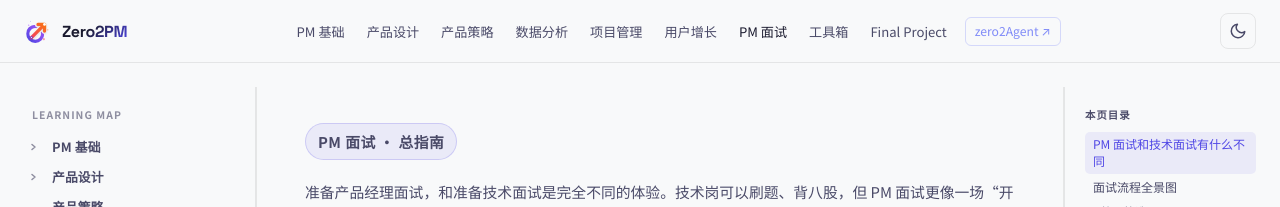
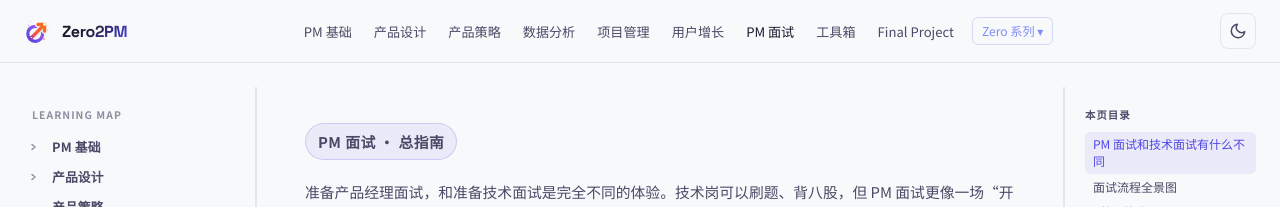
Before and after one commit to ranxi2001/zero2PM, a Jekyll site: the page built from learn-pm-interview/01-interview-guide/index.md, in a window 1280 px wide. Shown: the top 207 px of the page. Built offline with Jekyll 4.4.1, drawn with Linux system fonts in a browser that asks for light colours; comment, search, counter and statistics services are not loaded.

Commit message:
feat: 将导航栏 zero2Agent 改为 Zero 系列下拉菜单
hover 展开显示 zero2Agent / zero2Leetcode / zero2PM 三个跳转链接，
支持 dark/light 两套主题，同时更新首页和文章页导航栏。

Co-Authored-By: Claude Opus 4.6 <noreply@anthropic.com>

```diff
--- a/_layouts/default.html
+++ b/_layouts/default.html
@@ -74,7 +74,14 @@
                         {{ module.title }}
                     </a>
                     {% endfor %}
-                    <a href="https://onefly.top/zero2Agent/" target="_blank" rel="noopener" class="nav-friend-link">zero2Agent ↗</a>
+                    <div class="nav-dropdown">
+                        <button class="nav-dropdown-trigger" type="button">Zero 系列 ▾</button>
+                        <div class="nav-dropdown-menu">
+                            <a href="https://onefly.top/zero2Agent/" target="_blank" rel="noopener">zero2Agent <span>AI Agent 工程</span></a>
+                            <a href="https://onefly.top/zero2Leetcode/" target="_blank" rel="noopener">zero2Leetcode <span>算法刷题</span></a>
+                            <a href="https://onefly.top/zero2PM/" target="_blank" rel="noopener">zero2PM <span>产品经理入门</span></a>
+                        </div>
+                    </div>
                 </nav>
                 <button class="theme-toggle" id="theme-toggle" type="button" aria-label="切换主题" title="切换主题">
                     <svg class="icon-sun" width="18" height="18" viewBox="0 0 24 24" fill="none" stroke="currentColor" stroke-width="2" stroke-linecap="round" stroke-linejoin="round"><circle cx="12" cy="12" r="5"/><line x1="12" y1="1" x2="12" y2="3"/><line x1="12" y1="21" x2="12" y2="23"/><line x1="4.22" y1="4.22" x2="5.64" y2="5.64"/><line x1="18.36" y1="18.36" x2="19.78" y2="19.78"/><line x1="1" y1="12" x2="3" y2="12"/><line x1="21" y1="12" x2="23" y2="12"/><line x1="4.22" y1="19.78" x2="5.64" y2="18.36"/><line x1="18.36" y1="5.64" x2="19.78" y2="4.22"/></svg>
--- a/assets/css/docs.css
+++ b/assets/css/docs.css
@@ -103,18 +103,76 @@ code, pre { font-family: var(--font-mono); }
 .doc-nav a:hover { color: var(--text); background: rgba(255,255,255,0.05); }
 .doc-nav a.is-active { color: var(--text); }
 
-.nav-friend-link {
-    color: #818cf8 !important;
-    border: 1px solid rgba(129, 140, 248, 0.3);
+/* ===== Nav Dropdown (Zero 系列) ===== */
+.nav-dropdown {
+    position: relative;
     margin-left: 6px;
-    font-size: 0.76rem !important;
-    padding: 4px 9px !important;
 }
 
-.nav-friend-link:hover {
-    color: #14b8a6 !important;
-    background: rgba(129, 140, 248, 0.08) !important;
-    border-color: #14b8a6 !important;
+.nav-dropdown-trigger {
+    all: unset;
+    cursor: pointer;
+    color: #818cf8;
+    font-size: 0.76rem;
+    font-family: var(--font-body);
+    padding: 4px 9px;
+    border: 1px solid rgba(129, 140, 248, 0.3);
+    border-radius: 6px;
+    transition: color 0.15s, background 0.15s, border-color 0.15s;
+}
+
+.nav-dropdown-trigger:hover {
+    color: var(--text);
+    background: rgba(129, 140, 248, 0.08);
+    border-color: rgba(129, 140, 248, 0.5);
+}
+
+.nav-dropdown-menu {
+    position: absolute;
+    top: calc(100% + 6px);
+    right: 0;
+    min-width: 200px;
+    background: var(--sidebar-bg);
+    border: 1px solid var(--border);
+    border-radius: 10px;
+    padding: 6px;
+    box-shadow: 0 8px 32px rgba(0, 0, 0, 0.35);
+    opacity: 0;
+    visibility: hidden;
+    transform: translateY(-4px);
+    transition: opacity 0.18s, visibility 0.18s, transform 0.18s;
+    z-index: 200;
+}
+
+.nav-dropdown:hover .nav-dropdown-menu,
+.nav-dropdown:focus-within .nav-dropdown-menu {
+    opacity: 1;
+    visibility: visible;
+    transform: translateY(0);
+}
+
+.nav-dropdown-menu a {
+    display: flex;
+    align-items: baseline;
+    gap: 8px;
+    padding: 8px 12px;
+    border-radius: 6px;
+    color: var(--text) !important;
+    font-size: 0.82rem;
+    font-weight: 500;
+    transition: background 0.12s;
+}
+
+.nav-dropdown-menu a:hover {
+    background: rgba(99, 102, 241, 0.1);
+    color: #818cf8 !important;
+}
+
+.nav-dropdown-menu a span {
+    font-size: 0.7rem;
+    font-weight: 400;
+    color: var(--text-muted);
+    margin-left: auto;
 }
 
 /* ===== 3-Column Main Layout ===== */
@@ -763,6 +821,12 @@ html[data-theme="light"] .mermaid {
     background: rgba(0, 0, 0, 0.03);
 }
 
+/* Dropdown */
+html[data-theme="light"] .nav-dropdown-menu {
+    background: #fff;
+    box-shadow: 0 8px 32px rgba(0, 0, 0, 0.12);
+}
+
 /* Back to top */
 html[data-theme="light"] .back-to-top {
     background: rgba(255, 255, 255, 0.9);
```
Also changed, not shown: assets/css/style.css (+71 -5 lines), index.html (+8 -1 lines).
